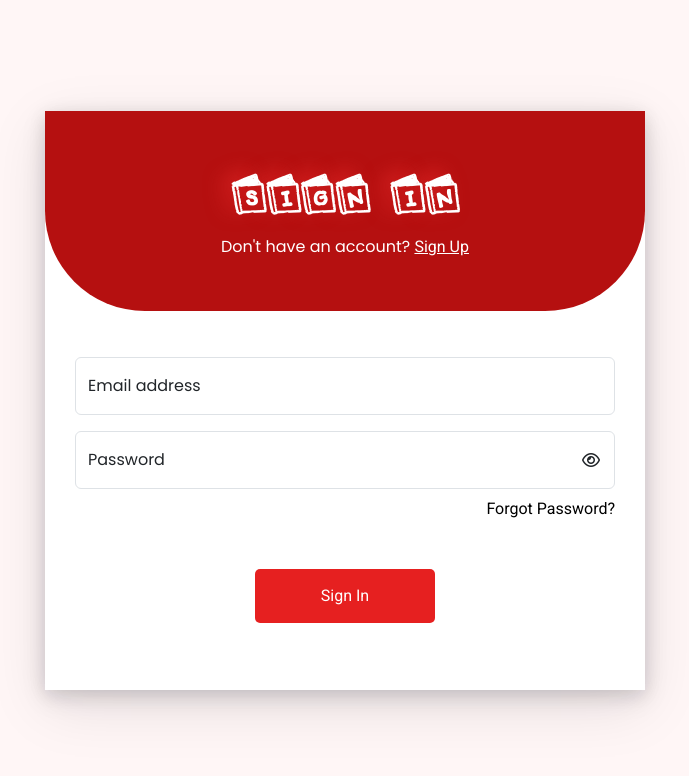
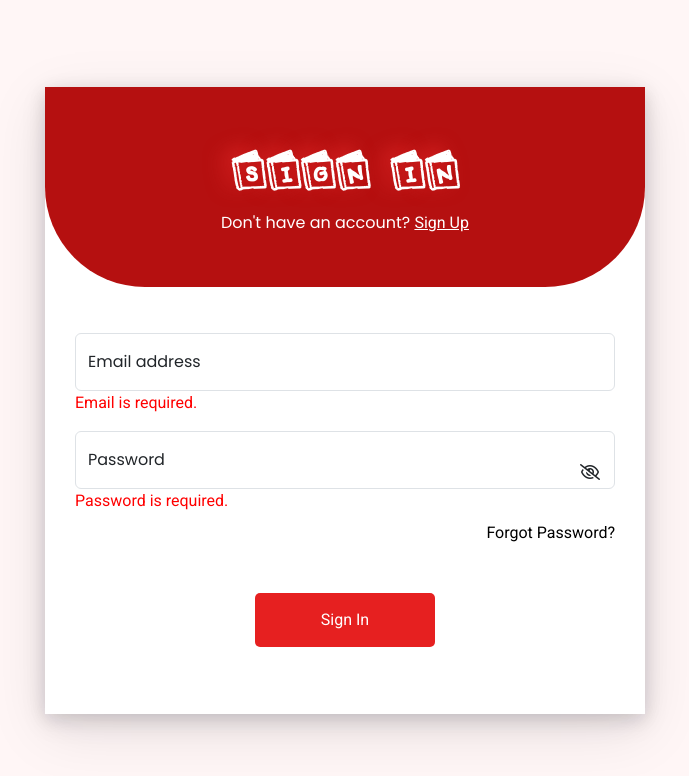
Before and after one commit to faraz741/aaspaas_admin, an Angular app: page /login in a window 1280 px wide. Both pictures are taken after a click on the link "Sign In". Shown: the top 776 px of the page, without its empty margins (295-984 px from the left). Built offline with nearby package versions, Linux system fonts and the light colour scheme; a web font is replaced by a local one.

Commit message:
routing changes

```diff
--- a/src/app/landing/login/login.component.html
+++ b/src/app/landing/login/login.component.html
@@ -1,19 +1,34 @@
 <div class="ct_login_bg_main">
-    <div class="ct_login_inner"  data-tilt>
+  <div class="ct_login_inner" data-tilt>
     <div class="mb-5 ct_login_head">
       <h2 class=" text-center text-white ct_JlrGoodRead">Sign In</h2>
-        <p class="text-center mt-3 ct_bottom_link text-white">Don't have an account? <a href="signup.html"> Sign Up</a></p>
+      <p class="text-center mt-3 ct_bottom_link text-white">Don't have an account? <a href="signup.html"> Sign Up</a>
+      </p>
     </div>
     <form [formGroup]="loginForm">
       <div class="form-floating mb-3 ct_input">
-                <input type="email" class="form-control" id="floatingInput" formControlName="email" placeholder="name@example.com">
+        <input type="email" class="form-control" id="floatingInput" formControlName="email"
+          placeholder="name@example.com">
         <label for="floatingInput">Email address</label>
         <!-- <p class="ct_error_text">Please enter your email</p> -->
+        <div *ngIf="loginForm.controls['email'].invalid && loginForm.controls['email'].touched" class="error-message">
+          <div *ngIf="loginForm.controls['email'].errors?.['required']">Email is required.</div>
+          <div
+            *ngIf="loginForm.controls['email'].errors?.['email'] && !loginForm.controls['email'].errors?.['required']">
+            Invalid email format.</div>
         </div>
-              <div class="form-floating ct_input ">
-                <input type="password" formControlName="password" class="form-control" id="floatingPassword" placeholder="Password">
+      </div>
+
+      <div class="form-floating ct_input position-relative">
+        <input type="{{ isPasswordVisible ? 'text' : 'password' }}" formControlName="password" class="form-control"
+          id="floatingPassword" placeholder="Password">
         <label for="floatingPassword">Password</label>
-                <i class="fa-regular fa-eye ct_show_pass"></i>
+        <i class="fa-regular ct_show_pass" [ngClass]="isPasswordVisible ? 'fa-eye' : 'fa-eye-slash'"
+          (click)="togglePasswordVisibility()"></i>
+        <div *ngIf="loginForm.controls['password'].invalid && loginForm.controls['password'].touched"
+          class="error-message">
+          <div *ngIf="loginForm.controls['password'].errors?.['required']">Password is required.</div>
+        </div>
         <!-- <p class="ct_error_text">Please enter your Password</p> -->
       </div>
       <div class="text-end mt-2">
--- a/src/app/landing/login/login.component.ts
+++ b/src/app/landing/login/login.component.ts
@@ -39,7 +39,7 @@ export class LoginComponent {
         next: (resp) => {
           if (resp.success == true) {
             this.route.navigateByUrl("/main/dashboard");
-            localStorage.setItem('userDetail', JSON.stringify(resp.admin));
+            localStorage.setItem('userDetail', JSON.stringify(resp.user_info));
             this.srevice.setToken(resp.token);
             //this.toastr.success(resp.message);
             this.loading = false;
--- a/src/styles.css
+++ b/src/styles.css
@@ -1 +1,7 @@
 /* You can add global styles to this file, and also import other style files */
+
+
+
+.error-message {
+    color: red;
+  }
```
Lines whose indentation alone changed are shown as unchanged.
